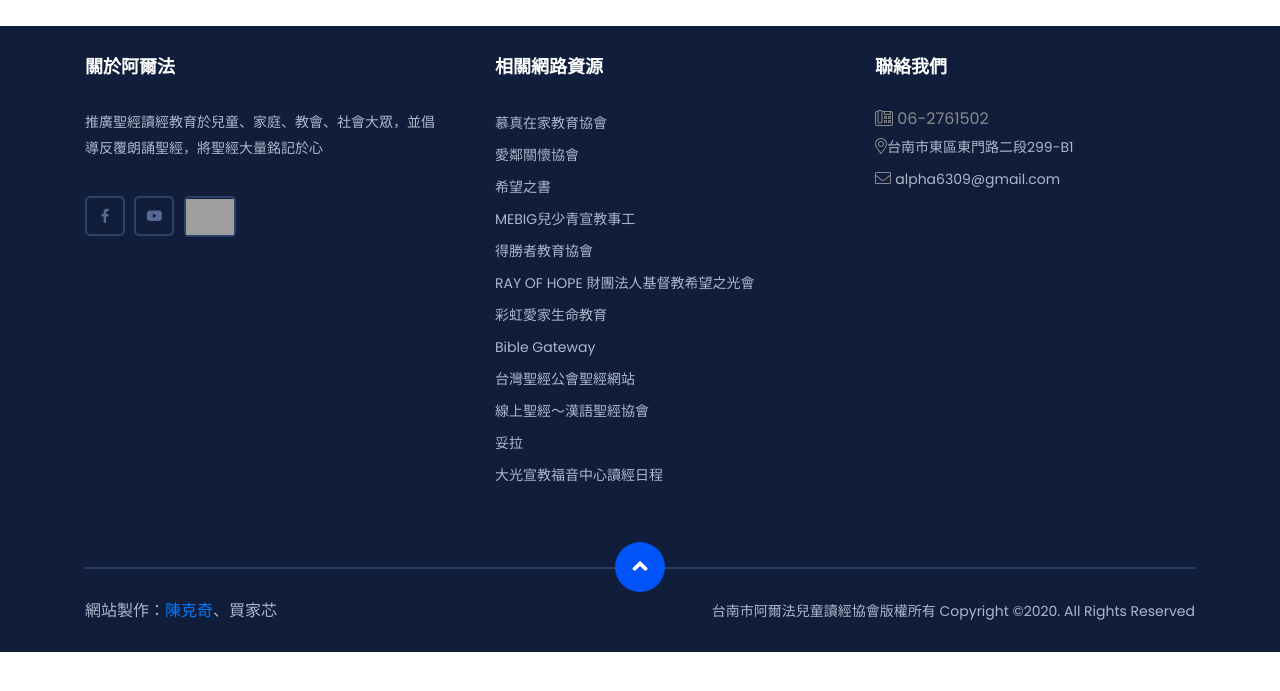
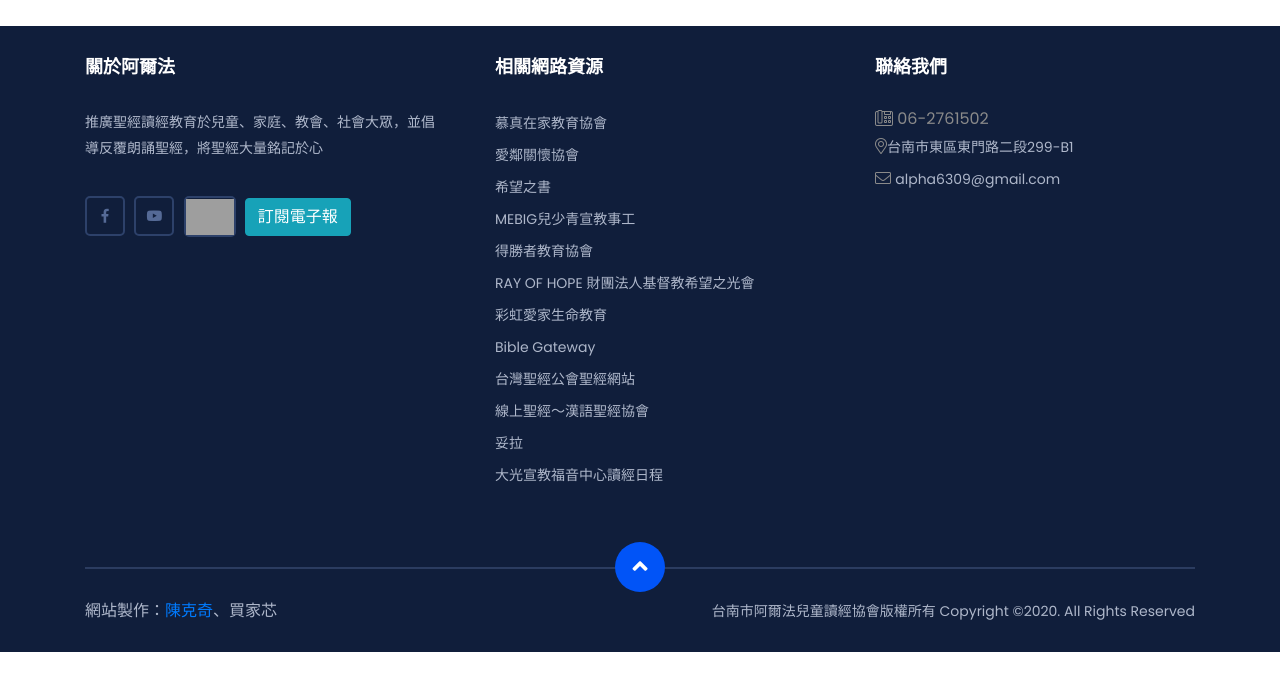
Before and after one commit to alpha6309/website, a Jekyll site: the page built from index.html, in a window 1280 px wide and 900 px high, scrolled down 3304 px, cut to the strip 128-819 px from the top of the window. Built offline with Jekyll 4.4.1, drawn with Linux system fonts in a browser that asks for light colours; comment, search, counter and statistics services are not loaded; grey boxes are pictures that could not be loaded.

Commit message:
增加訂閱電子報

```diff
--- /dev/null
+++ b/_includes/epaper_button.html
@@ -0,0 +1 @@
+<button type="button" class="btn btn-info" data-toggle="modal" data-target="#exampleModal">訂閱電子報</button>
--- a/_includes/footer.html
+++ b/_includes/footer.html
@@ -32,6 +32,9 @@
                             {% endif %}
                             <li>
                                 {% include lineat.html %}
+                            </li>
+                            <li>
+                                {% include epaper_button.html %}
                             </li>
                         </ul>
                     </div>
--- a/_includes/header.html
+++ b/_includes/header.html
@@ -30,9 +30,7 @@
                                 {% include lineat.html %}
                             </li>
                             <li>
-                                <button type="button" class="btn btn-info" data-toggle="modal" data-target="#exampleModal">
-                                    訂閱電子報
-                                </button>
+                                {% include epaper_button.html %}
                             </li>
                         </ul>
                     </div>
```
